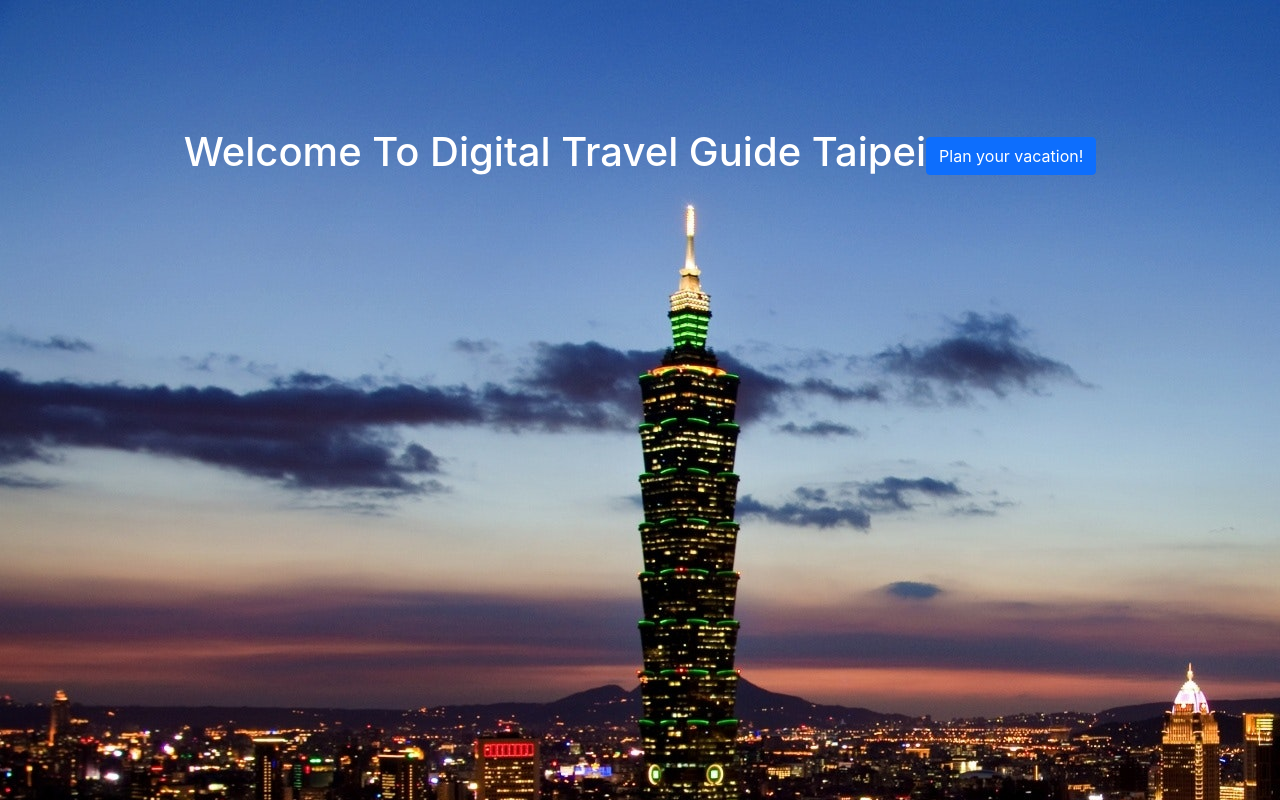
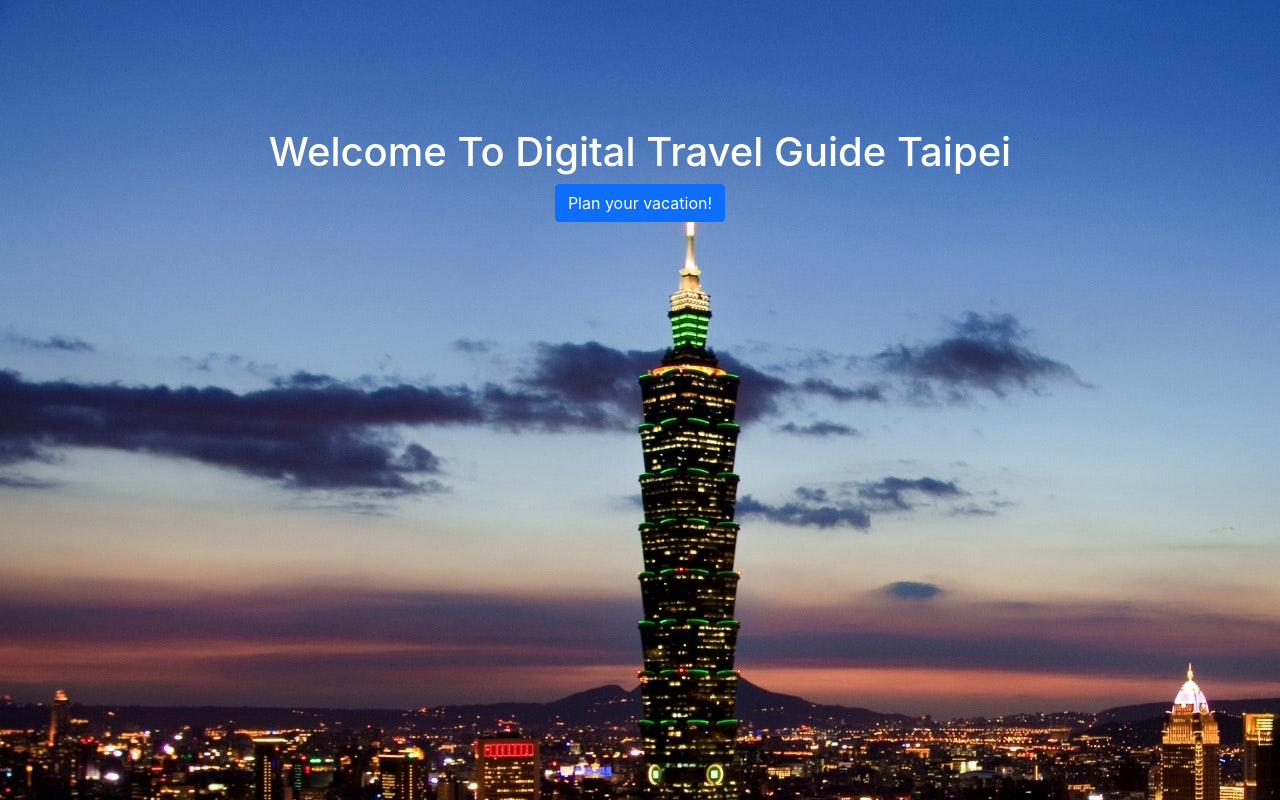
Before and after one commit to CodyGrogan/digitaltravelguide, a React (Create React App) app: page / in a window 1280 px wide. Built offline with nearby package versions, Linux system fonts and the light colour scheme.

Commit message:
adjusted home style

```diff
--- a/src/App.css
+++ b/src/App.css
@@ -24,6 +24,7 @@ body{
     justify-content: center;
     align-items: center;
     padding-top: 10%;
+    flex-direction: column;
 }
 
 .questionCon{
@@ -34,4 +35,8 @@ body{
     visibility: hidden;
     opacity: 0;
     transition: visibility .5s .5s, opacity .5s linear;
-  }
+}
+
+.lineBreak{
+    width: 100%;
+}
--- a/src/components/Home.js
+++ b/src/components/Home.js
@@ -7,7 +7,7 @@ function Home(props){
         <div className="pageCon">
             <h1>
                 Welcome To Digital Travel Guide Taipei
-            </h1>
+            </h1> <div className="lineBreak"></div>
             <Link to='/quiz' ><button className="btn btn-primary">Plan your vacation!</button></Link>
 
 
```
